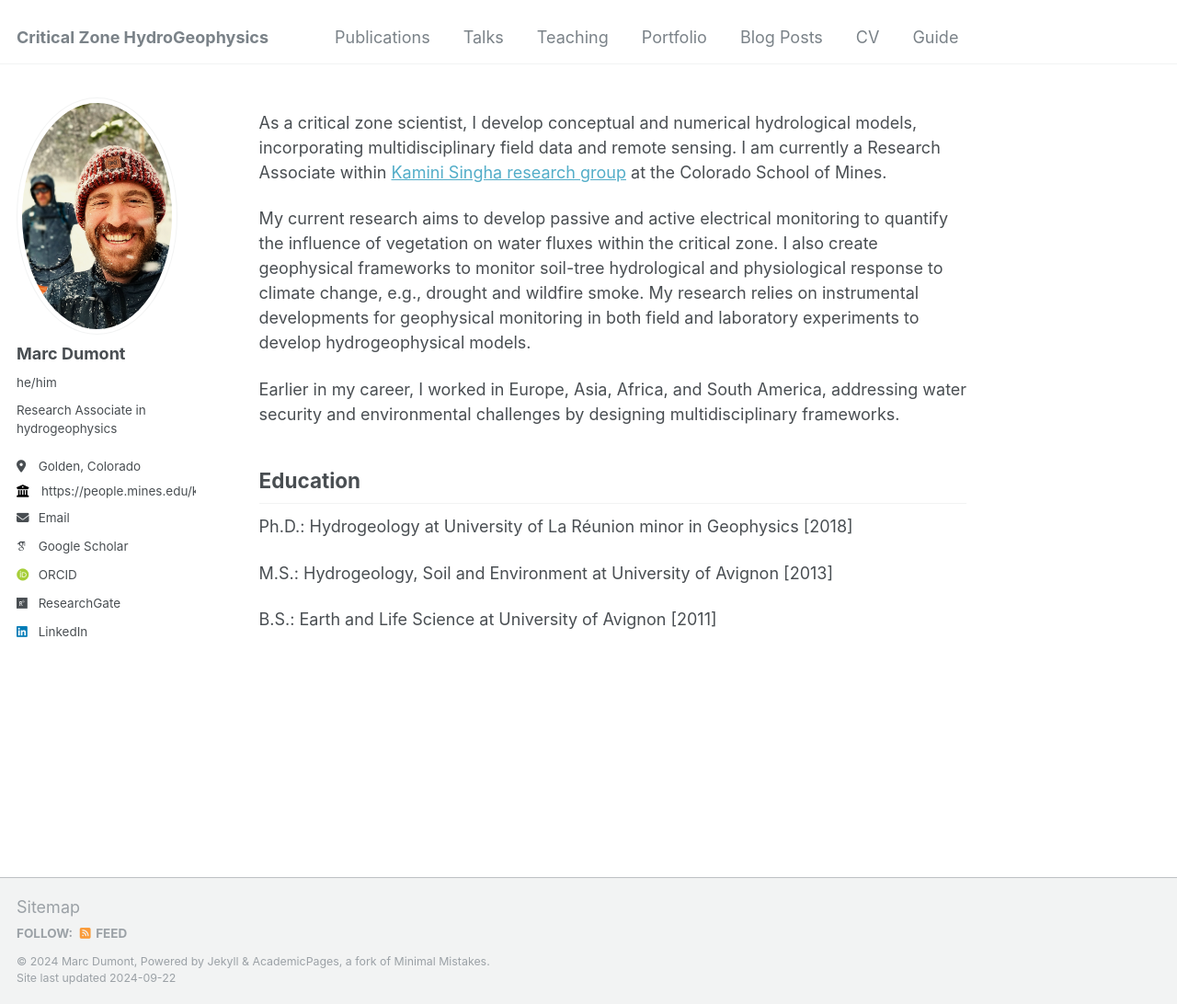
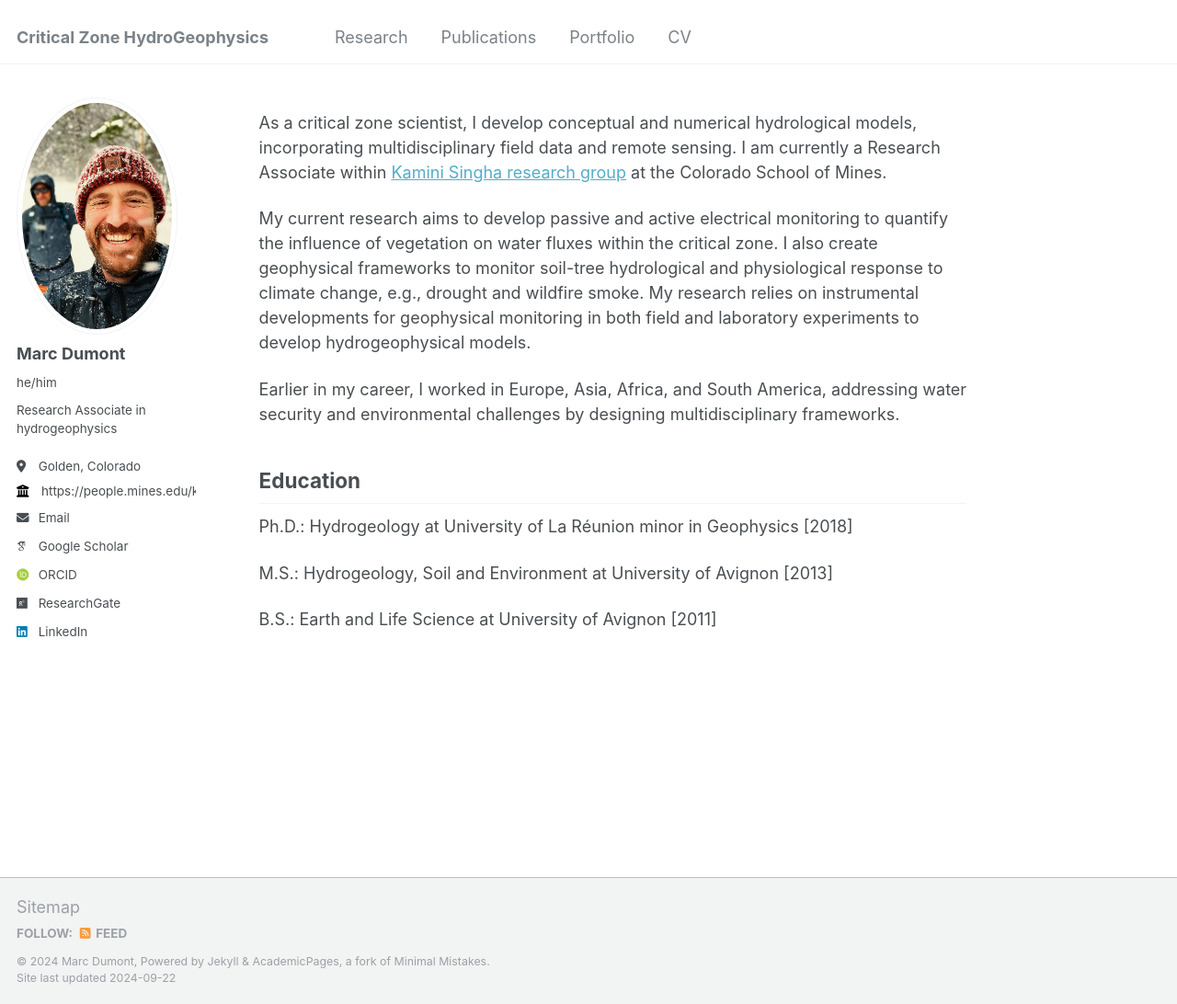
Before and after one commit to HydroDumont/hydrodumont.github.io, a Jekyll site: the page built from _pages/about.md, in a window 1280 px wide and 1092 px high. Shown: the whole window at 92% size. Built offline with Jekyll 4.4.1, drawn with Linux system fonts in a browser that asks for light colours; some web fonts are replaced.

Commit message:
Update navigation.yml

```diff
--- a/_data/navigation.yml
+++ b/_data/navigation.yml
@@ -5,23 +5,22 @@
 # prevent it from being included in the site.
 
 main:
+  - title: "Research"
+    url: /research/
+
   - title: "Publications"
     url: /publications/
 
-  - title: "Talks"
-    url: /talks/
-
-  - title: "Teaching"
-    url: /teaching/
+  #- title: "Talks"
+  #  url: /talks/
+  #- title: "Teaching"
+  #  url: /teaching/
 
   - title: "Portfolio"
     url: /portfolio/
 
-  - title: "Blog Posts"
-    url: /year-archive/
-
   - title: "CV"
     url: /cv/
 
-  - title: "Guide"
-    url: /markdown/
+  #- title: "Guide"
+  #  url: /markdown/
```
